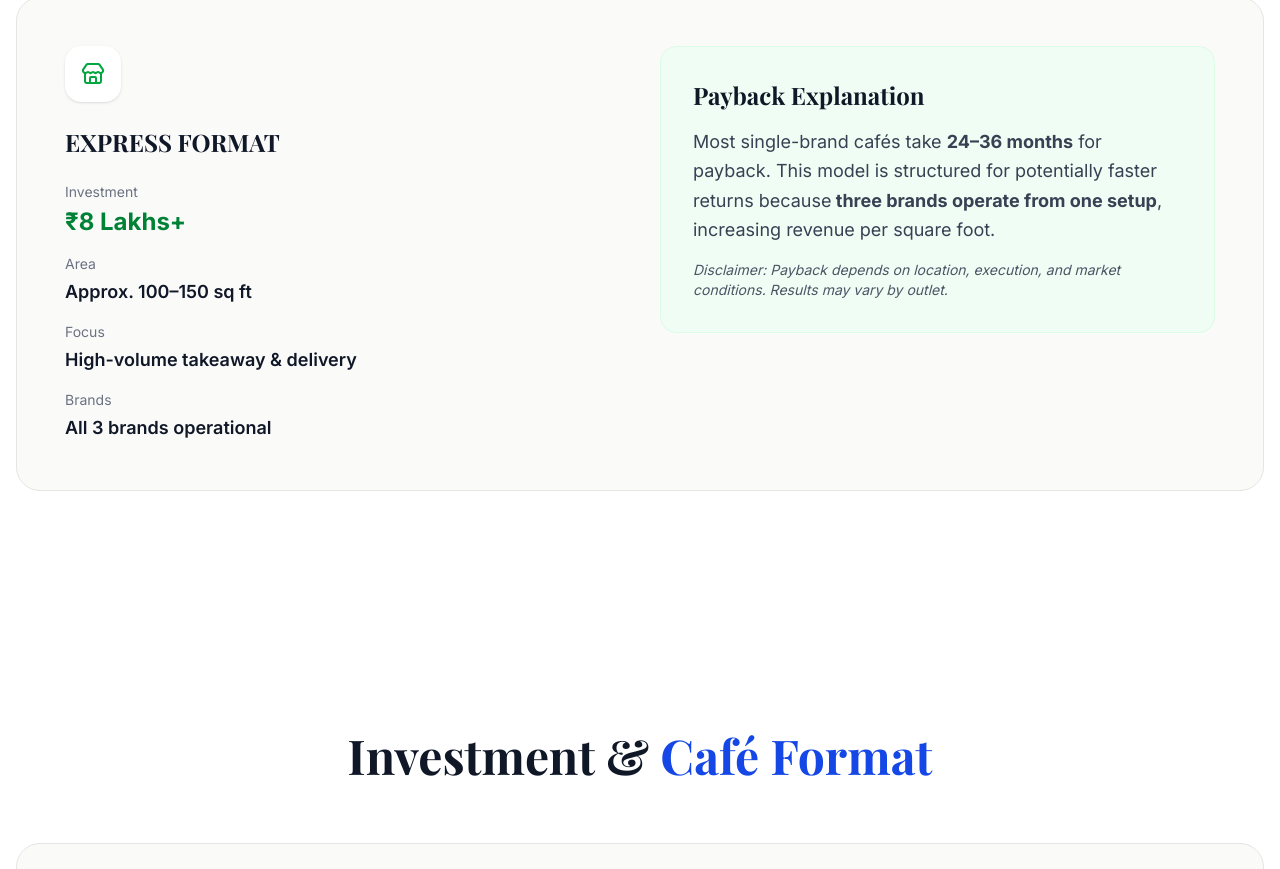
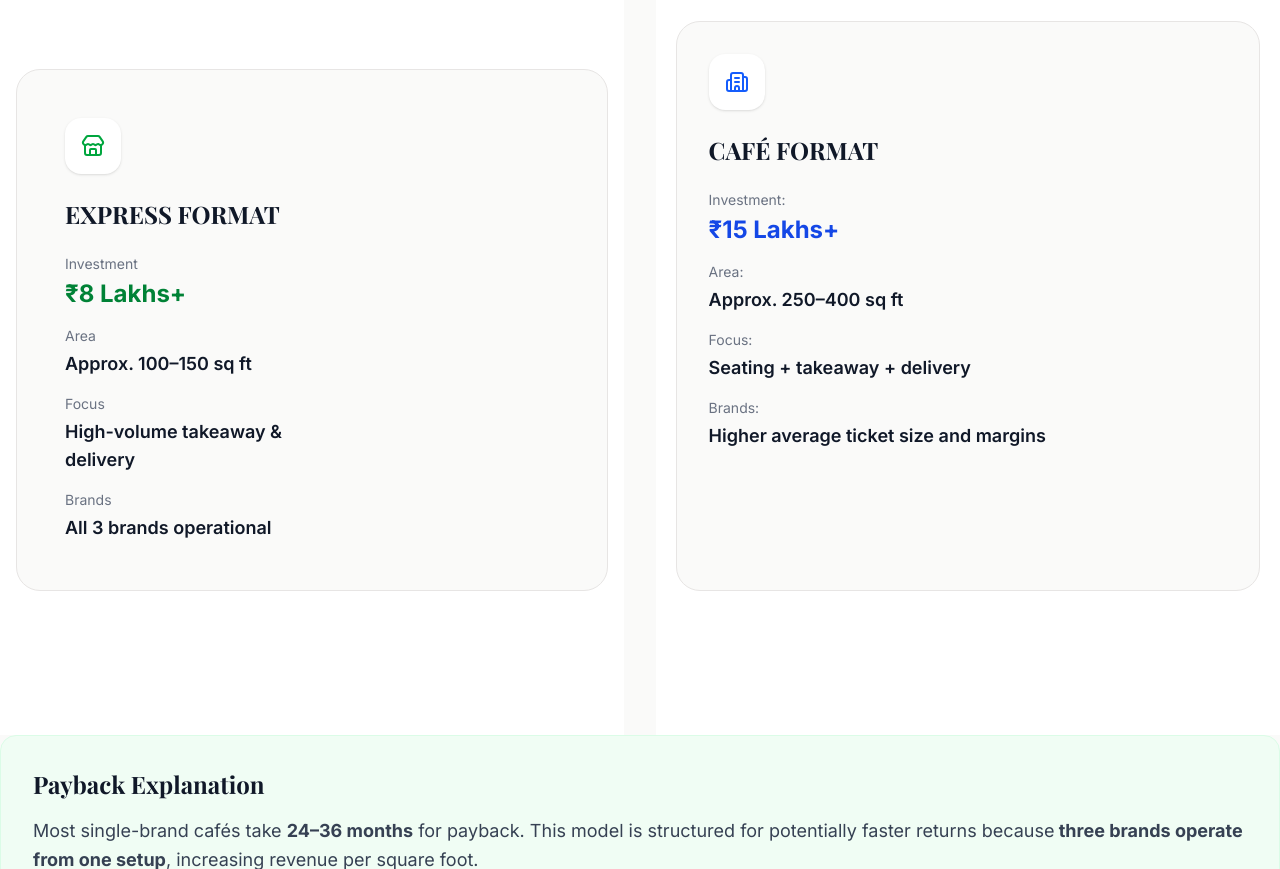
Before and after one commit to AromaChai/aromachai-landing-page, a Next.js app: page / in a window 1280 px wide. Shown: the part 2671-3540 px from the top of the page. Built offline with nearby package versions, Linux system fonts and the light colour scheme.

Commit message:
add alignment changes

```diff
--- a/src/components/ProfitCalculator.tsx
+++ b/src/components/ProfitCalculator.tsx
@@ -26,8 +26,9 @@ export const ProfitCalculator: React.FC = () => {
 
   return (
     <>
-      <section className="py-24 bg-white" id="express">
-        <div className="max-w-7xl mx-auto px-4">
+    <div className='grid grid-cols-1 lg:grid-cols-2 items-stretch gap-8'>
+      <section className="py-24 bg-white flex flex-col h-full" id="express">
+        <div className="max-w-7xl mx-auto px-4 flex-1 flex flex-col">
           <div className="text-center mb-16">
             <h2 className="text-3xl md:text-5xl font-bold text-gray-900 mb-6">
               Investment & <span className="text-green-700">Express Format</span>
@@ -38,12 +39,12 @@ export const ProfitCalculator: React.FC = () => {
             whileInView={{ opacity: 1, y: 0 }}
             viewport={{ once: true }}
             transition={{ delay: 0.1 }}
-  className="bg-stone-50 rounded-3xl p-8 md:p-12 border border-stone-200 hover:shadow-xl transition-all mb-12"
+            className="bg-stone-50 rounded-3xl p-8 md:p-12 border border-stone-200 hover:shadow-xl transition-all mb-12 h-full flex flex-col"
           >
-  <div className="grid grid-cols-1 md:grid-cols-2 gap-10 items-start">
+            <div className="grid grid-cols-1 md:grid-cols-2 gap-10 items-stretch">
 
               {/* LEFT: EXPRESS FORMAT */}
-    <div>
+              <div className="flex-1">
                 <div className="w-14 h-14 bg-white rounded-2xl flex items-center justify-center mb-6 shadow-sm">
                   <Store className="text-green-600" />
                 </div>
@@ -82,23 +83,7 @@ export const ProfitCalculator: React.FC = () => {
               </div>
 
               {/* RIGHT: PAYBACK EXPLANATION */}
-    <div className="bg-green-50 rounded-2xl p-6 md:p-8 border border-green-100">
-      <h3 className="text-2xl font-bold text-gray-900 mb-4">
-        Payback Explanation
-      </h3>
 
-      <p className="text-lg text-gray-700 mb-4 leading-relaxed">
-        Most single-brand cafés take <strong>24–36 months</strong> for payback.
-        This model is structured for potentially faster returns because
-        <strong> three brands operate from one setup</strong>, increasing revenue
-        per square foot.
-      </p>
-
-      <p className="text-sm text-gray-600 italic">
-        Disclaimer: Payback depends on location, execution, and market conditions.
-        Results may vary by outlet.
-      </p>
-    </div>
 
             </div>
           </motion.div>
@@ -106,8 +91,8 @@ export const ProfitCalculator: React.FC = () => {
         </div>
       </section>
 
-      <section className="py-24 bg-white" id="cafe">
-        <div className="max-w-7xl mx-auto px-4">
+      <section className="py-24 bg-white flex flex-col h-full" id="cafe">
+        <div className="max-w-7xl mx-auto px-4 flex-1 flex flex-col">
           <div className="text-center mb-16">
             <h2 className="text-3xl md:text-5xl font-bold text-gray-900 mb-6">
               Investment & <span className="text-blue-700">Café Format</span>
@@ -119,12 +104,12 @@ export const ProfitCalculator: React.FC = () => {
             whileInView={{ opacity: 1, y: 0 }}
             viewport={{ once: true }}
             transition={{ delay: 0.1 }}
-            className="bg-stone-50 rounded-3xl p-8 border border-stone-200 hover:shadow-xl transition-all mb-12"
+            className="bg-stone-50 rounded-3xl p-8 border border-stone-200 hover:shadow-xl transition-all mb-12 h-full flex flex-col"
           >
             <div className="w-14 h-14 bg-white rounded-2xl flex items-center justify-center mb-6 shadow-sm">
               <Building2 className="text-blue-600" />
             </div>
-            <h3 className="text-2xl font-bold text-gray-900 mb-6">CAFÉ FORMAT (Recommended)</h3>
+            <h3 className="text-2xl font-bold text-gray-900 mb-6">CAFÉ FORMAT</h3>
             <div className="space-y-4">
               <div>
                 <p className="text-sm text-gray-500 mb-1">Investment:</p>
@@ -147,6 +132,25 @@ export const ProfitCalculator: React.FC = () => {
 
         </div>
       </section>
+    </div>
+
+      <div className="bg-green-50 rounded-2xl p-6 md:p-8 border border-green-100">
+        <h3 className="text-2xl font-bold text-gray-900 mb-4">
+          Payback Explanation
+        </h3>
+
+        <p className="text-lg text-gray-700 mb-4 leading-relaxed">
+          Most single-brand cafés take <strong>24–36 months</strong> for payback.
+          This model is structured for potentially faster returns because
+          <strong> three brands operate from one setup</strong>, increasing revenue
+          per square foot.
+        </p>
+
+        <p className="text-sm text-gray-600 italic">
+          Disclaimer: Payback depends on location, execution, and market conditions.
+          Results may vary by outlet.
+        </p>
+      </div>
     </>
   );
 };
```
Lines whose indentation alone changed are shown as unchanged.
